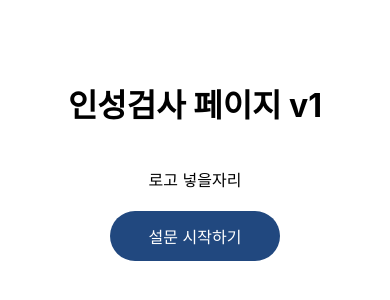
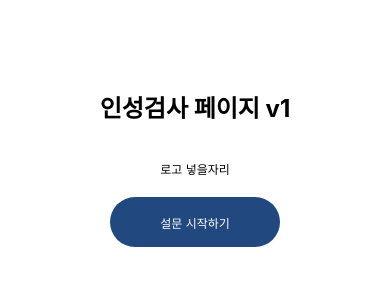
Before and after one commit to seumbae/survey_project, a React (Create React App) app: page / in a window 390 px wide. Shown: the part 262-562 px from the top of the page. Built offline with nearby package versions, Linux system fonts and the light colour scheme.

Commit message:
add media query

```diff
--- a/src/index.css
+++ b/src/index.css
@@ -15,3 +15,19 @@
   font-family: source-code-pro, Menlo, Monaco, Consolas, 'Courier New',
     monospace;
 }
+
+html {
+  font-size: 16px;
+}
+
+@media screen and (min-width: 768px) and (max-width: 1023px) {
+  html {
+    font-size: 14px;
+  }
+}
+
+@media screen and (max-width: 767px) {
+  html {
+    font-size: 12px;
+  }
+}
```
